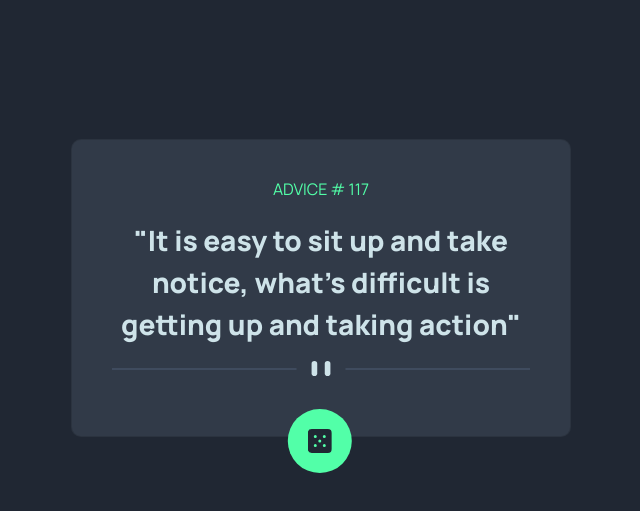
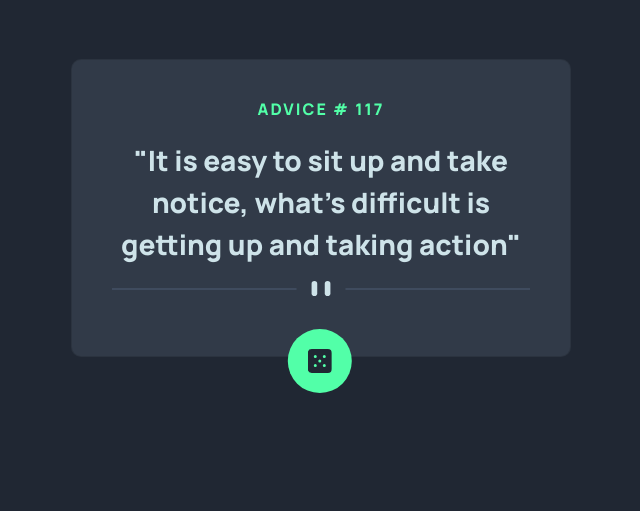
Before and after one commit to MohamedSalehjr/Advice-generator-app, a plain HTML site: page index.html in a window 1280 px wide. Shown: the part 101-612 px from the top of the page, without its empty margins (319-959 px from the left). Drawn offline with nearby package versions, Linux system fonts and the light colour scheme.

Commit message:
text update

```diff
--- a/styles/styles.scss
+++ b/styles/styles.scss
@@ -23,7 +23,8 @@ body {
 
 h6 {
     color: $neonGreen;
-    font-weight: 400;
+    font-weight: bold;
+    letter-spacing: 2px;
 }
 
 p {
@@ -36,7 +37,7 @@ p {
 
 .card {
     margin: auto;
-    margin-top: 30vh;
+    margin-top: 20vh;
     max-width: 500px;
     height: fit-content;
     width: 80%;
```
Also changed, not shown: styles/styles.css, 1 other file.
